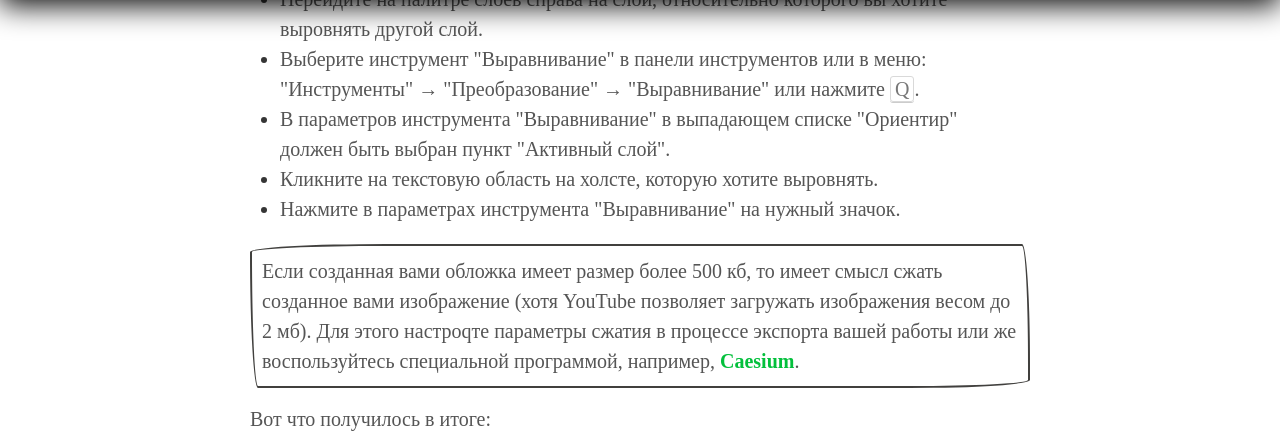
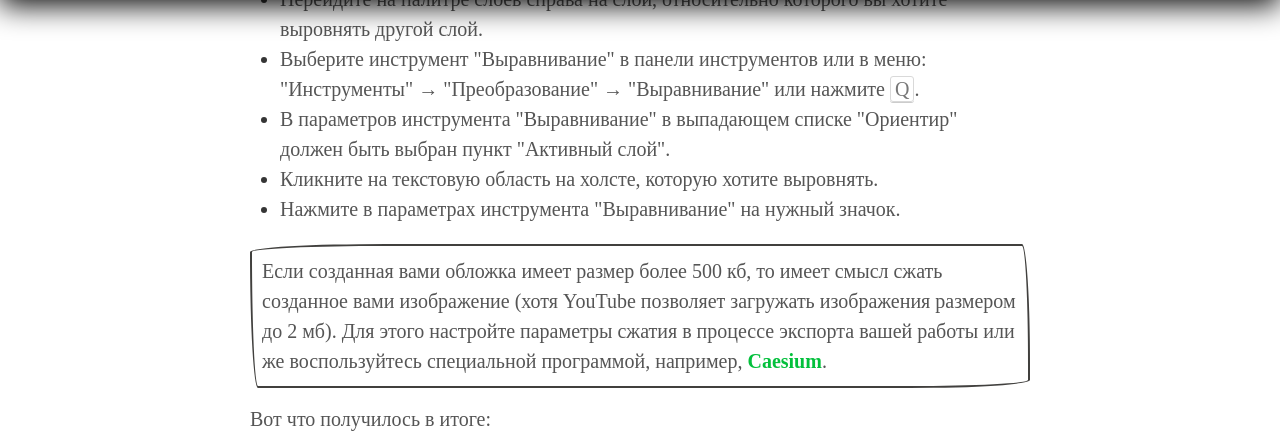
Before and after one commit to postolny/postolny.github.io, a Jekyll site: the page built from _posts/2024-10-12-come-creare-una-miniatura_per_youtube.md, in a window 1280 px wide and 900 px high, scrolled down 4262 px, cut to the strip 0-446 px from the top of the window. Built offline with Jekyll 4.4.1, drawn with Linux system fonts in a browser that asks for light colours.

Commit message:
Add files via upload

```diff
--- a/_posts/2024-10-12-come-creare-una-miniatura_per_youtube.md
+++ b/_posts/2024-10-12-come-creare-una-miniatura_per_youtube.md
@@ -77,7 +77,7 @@ tags: [YouTube, Музыка]
 - Кликните на текстовую область на холсте, которую хотите выровнять.
 - Нажмите в параметрах инструмента "Выравнивание" на нужный значок.
 
-Если созданная вами обложка имеет размер более 500 кб, то имеет смысл сжать созданное вами изображение (хотя YouTube позволяет загружать изображения весом до 2 мб). Для этого настроqте параметры сжатия в процессе экспорта вашей работы или же воспользуйтесь специальной программой, например, [Caesium](https://saerasoft.com/caesium).
+Если созданная вами обложка имеет размер более 500 кб, то имеет смысл сжать созданное вами изображение (хотя YouTube позволяет загружать изображения размером до 2 мб). Для этого настройте параметры сжатия в процессе экспорта вашей работы или же воспользуйтесь специальной программой, например, [Caesium](https://saerasoft.com/caesium).
 {: .cornice}
 
 Вот что получилось в итоге:
```
